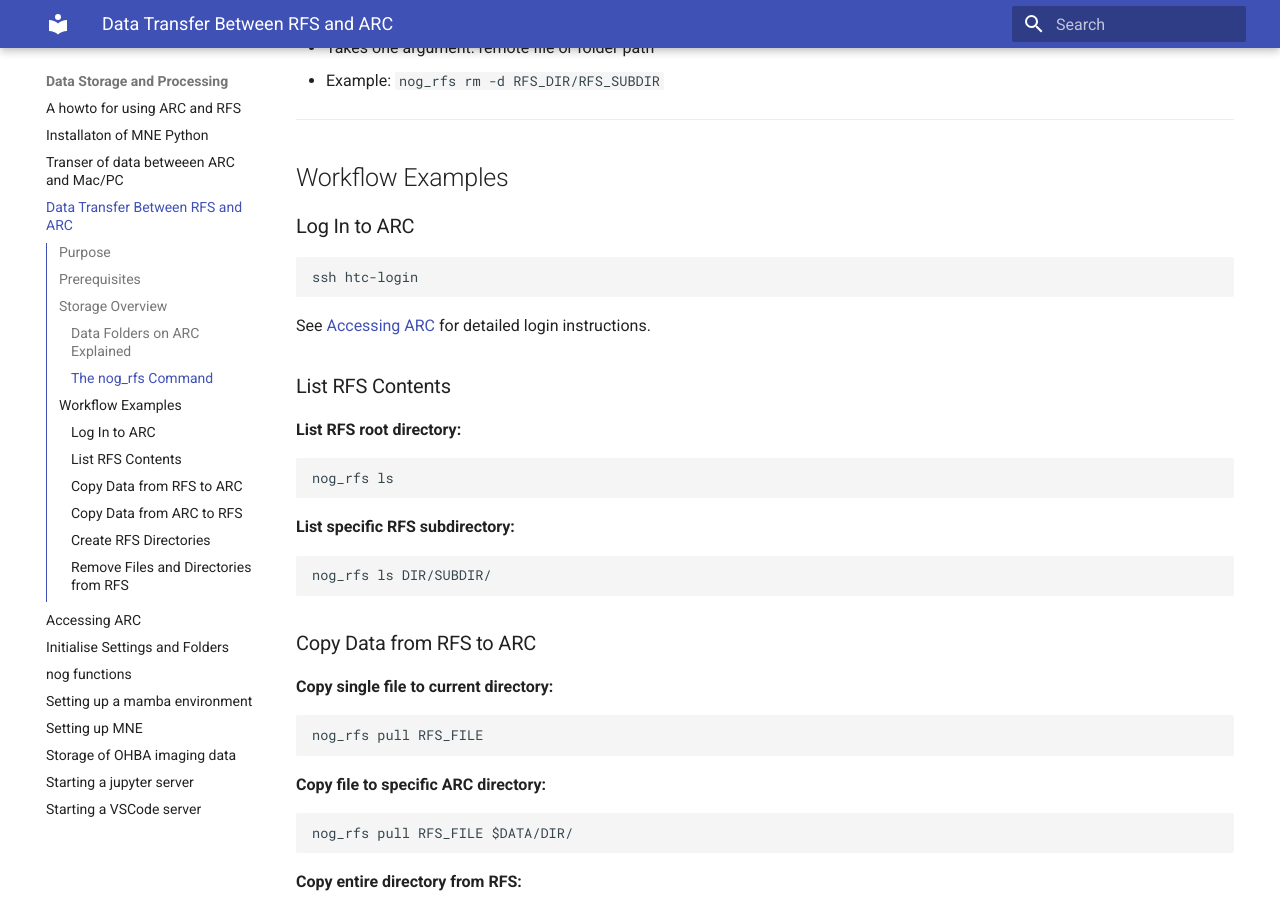
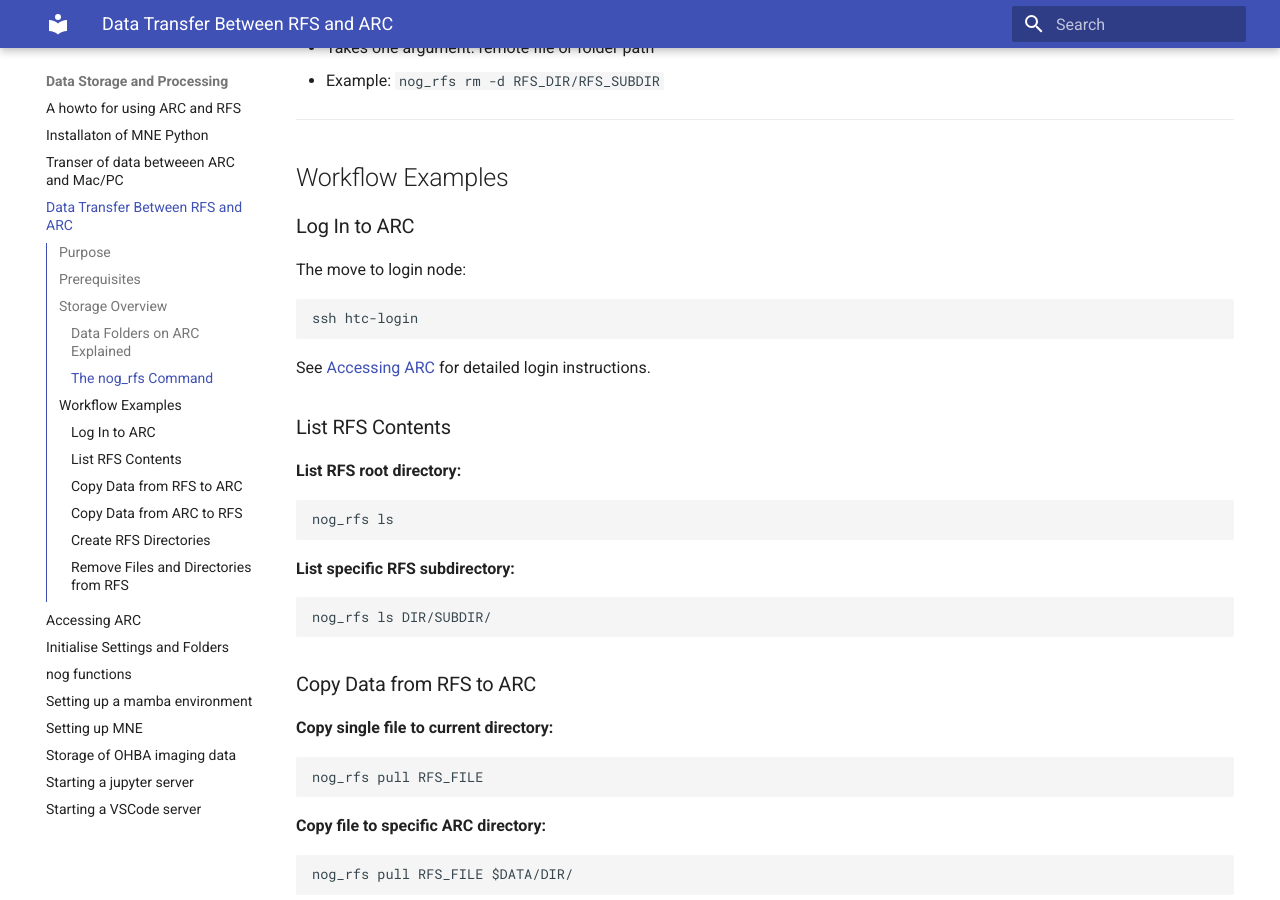
Before and after one commit to Neuronal-Oscillations/group-handbook, an MkDocs documentation site: the page built from docs/Data-Storage-and-Processing/RFS-to-ARC-datatransfer.md, in a window 1280 px wide and 900 px high, scrolled down 1732 px. Built offline with MkDocs 1.6.1 and Material for MkDocs 9.7.7, drawn with Linux system fonts in a browser that asks for light colours.

Commit message:
Update RFS-to-ARC-datatransfer.md

````diff
--- a/docs/Data-Storage-and-Processing/RFS-to-ARC-datatransfer.md
+++ b/docs/Data-Storage-and-Processing/RFS-to-ARC-datatransfer.md
@@ -63,7 +63,7 @@ nog_rfs (ls|mkdir|push|pull|rm) REMOTE_FILE [LOCAL_FILE]...
 ## Workflow Examples
 
 ### Log In to ARC
-
+The move to login node:
 ```bash
 ssh htc-login
 ```
````
